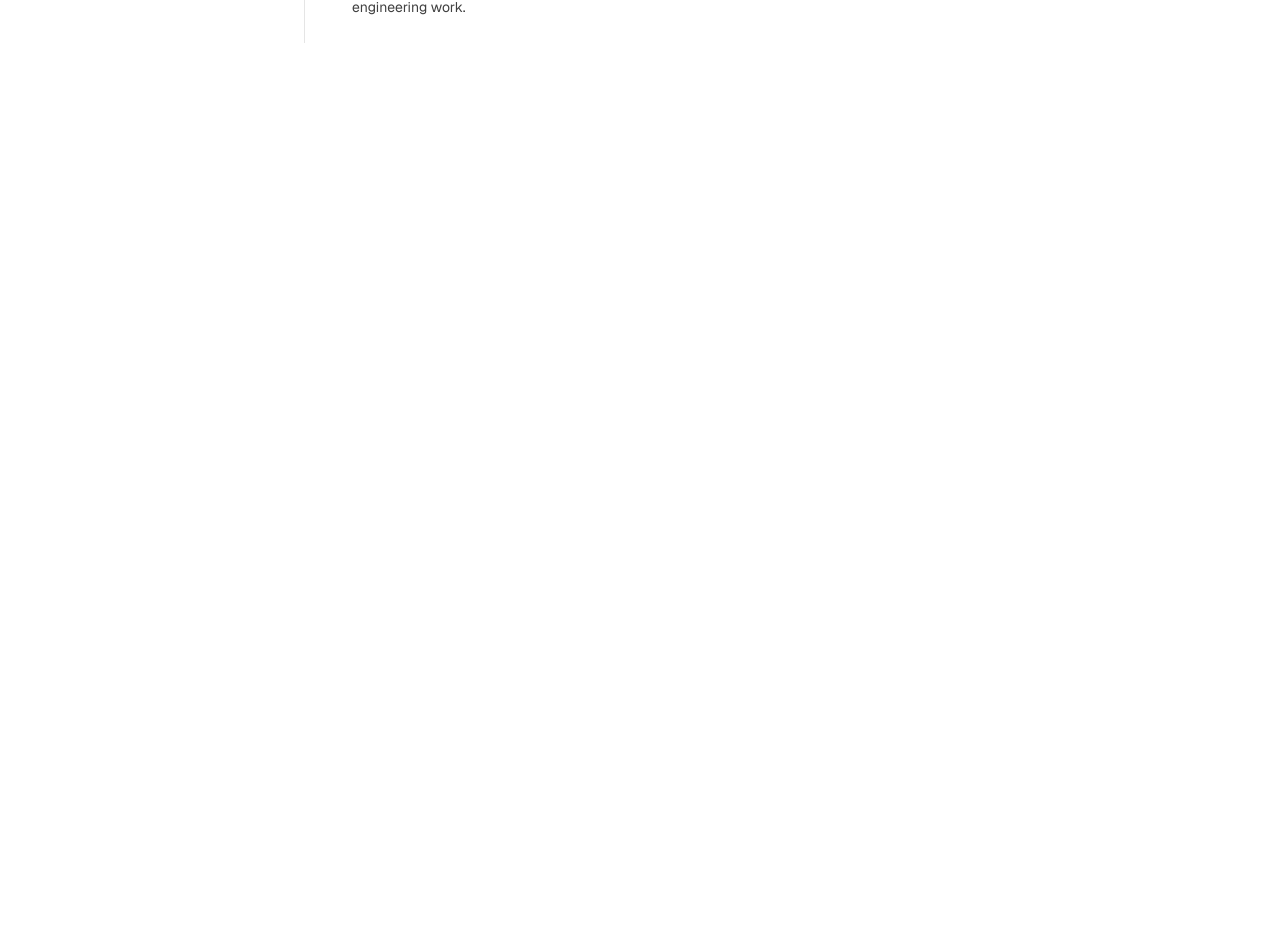
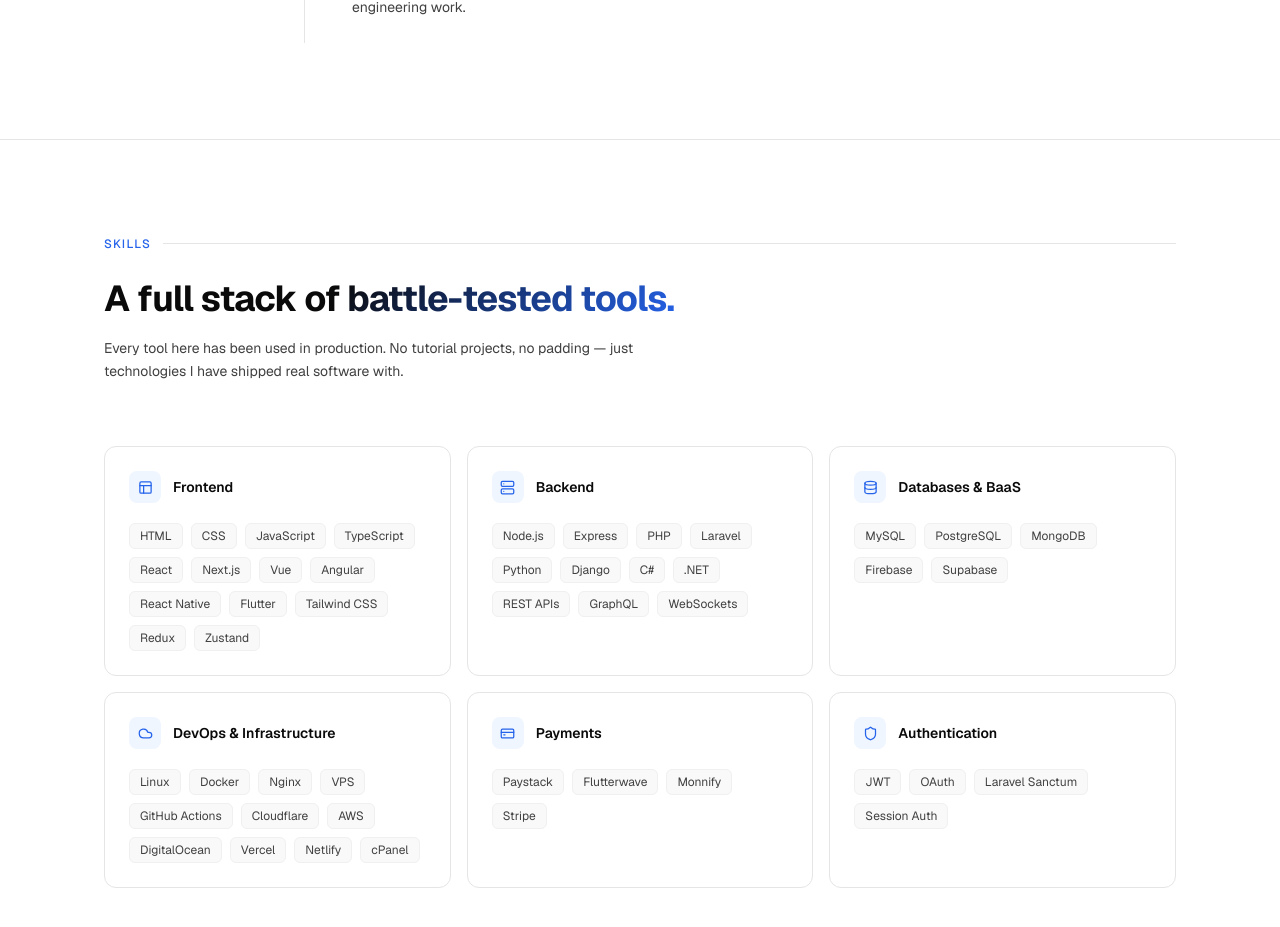
Before and after one commit to Gentledeath1/portfolio, a Next.js app: page / in a window 1280 px wide. Shown: the part 3740-4667 px from the top of the page. Before the commit the page ends 3879 px from the top, so only its background shows below. Built offline with nearby package versions, Linux system fonts and the light colour scheme.

Commit message:
feat: add Skills section with full technology stack

```diff
--- a/src/app/page.tsx
+++ b/src/app/page.tsx
@@ -1,6 +1,7 @@
 import Hero from "@/components/sections/Hero";
 import About from "@/components/sections/About";
 import Experience from "@/components/sections/Experience";
+import Skills from "@/components/sections/Skills";
 
 export default function Home() {
   return (
@@ -8,6 +9,7 @@
       <Hero />
       <About />
       <Experience />
+      <Skills />
     </main>
   );
 }
--- /dev/null
+++ b/src/components/sections/Skills.tsx
@@ -0,0 +1,157 @@
+"use client";
+
+import {
+  Layout,
+  Server,
+  Database,
+  Cloud,
+  CreditCard,
+  Shield,
+} from "lucide-react";
+
+const skillGroups = [
+  {
+    icon: Layout,
+    category: "Frontend",
+    skills: [
+      "HTML",
+      "CSS",
+      "JavaScript",
+      "TypeScript",
+      "React",
+      "Next.js",
+      "Vue",
+      "Angular",
+      "React Native",
+      "Flutter",
+      "Tailwind CSS",
+      "Redux",
+      "Zustand",
+    ],
+  },
+  {
+    icon: Server,
+    category: "Backend",
+    skills: [
+      "Node.js",
+      "Express",
+      "PHP",
+      "Laravel",
+      "Python",
+      "Django",
+      "C#",
+      ".NET",
+      "REST APIs",
+      "GraphQL",
+      "WebSockets",
+    ],
+  },
+  {
+    icon: Database,
+    category: "Databases & BaaS",
+    skills: ["MySQL", "PostgreSQL", "MongoDB", "Firebase", "Supabase"],
+  },
+  {
+    icon: Cloud,
+    category: "DevOps & Infrastructure",
+    skills: [
+      "Linux",
+      "Docker",
+      "Nginx",
+      "VPS",
+      "GitHub Actions",
+      "Cloudflare",
+      "AWS",
+      "DigitalOcean",
+      "Vercel",
+      "Netlify",
+      "cPanel",
+    ],
+  },
+  {
+    icon: CreditCard,
+    category: "Payments",
+    skills: ["Paystack", "Flutterwave", "Monnify", "Stripe"],
+  },
+  {
+    icon: Shield,
+    category: "Authentication",
+    skills: ["JWT", "OAuth", "Laravel Sanctum", "Session Auth"],
+  },
+];
+
+export default function Skills() {
+  return (
+    <section
+      id="skills"
+      className="relative py-24 border-t border-[var(--border)]"
+    >
+      <div className="mx-auto px-6" style={{ maxWidth: "var(--max-width)" }}>
+        {/* Section label */}
+        <div className="flex items-center gap-3 mb-6">
+          <span className="text-xs font-medium tracking-widest uppercase text-[var(--accent)]">
+            Skills
+          </span>
+          <div className="h-px flex-1 bg-[var(--border)]" />
+        </div>
+
+        {/* Header */}
+        <div className="mb-16 max-w-xl">
+          <h2 className="text-3xl md:text-4xl font-bold tracking-tight leading-tight mb-4 text-[var(--foreground)]">
+            A full stack of{" "}
+            <span
+              style={{
+                background:
+                  "linear-gradient(135deg, var(--foreground) 0%, var(--accent) 100%)",
+                WebkitBackgroundClip: "text",
+                WebkitTextFillColor: "transparent",
+                backgroundClip: "text",
+              }}
+            >
+              battle-tested tools.
+            </span>
+          </h2>
+          <p className="text-sm text-[var(--foreground-secondary)] leading-relaxed">
+            Every tool here has been used in production. No tutorial projects,
+            no padding — just technologies I have shipped real software with.
+          </p>
+        </div>
+
+        {/* Skills grid */}
+        <div className="grid sm:grid-cols-2 lg:grid-cols-3 gap-4">
+          {skillGroups.map((group) => {
+            const Icon = group.icon;
+            return (
+              <div
+                key={group.category}
+                className="rounded-xl border border-[var(--border)] bg-[var(--surface)] p-6 hover:border-[var(--border-strong)] hover:bg-[var(--surface-raised)] transition-all duration-200"
+              >
+                {/* Category header */}
+                <div className="flex items-center gap-3 mb-5">
+                  <div className="inline-flex items-center justify-center w-8 h-8 rounded-lg bg-[var(--accent-subtle)]">
+                    <Icon size={15} className="text-[var(--accent)]" />
+                  </div>
+                  <span className="text-sm font-semibold text-[var(--foreground)]">
+                    {group.category}
+                  </span>
+                </div>
+
+                {/* Skills */}
+                <div className="flex flex-wrap gap-2">
+                  {group.skills.map((skill) => (
+                    <span
+                      key={skill}
+                      className="text-xs px-2.5 py-1 rounded-md bg-[var(--background-secondary)] border border-[var(--border-subtle)] text-[var(--foreground-secondary)] hover:border-[var(--accent)] hover:text-[var(--foreground)] transition-all duration-150 cursor-default"
+                    >
+                      {skill}
+                    </span>
+                  ))}
+                </div>
+              </div>
+            );
+          })}
+        </div>
+      </div>
+    </section>
+  );
+}
```
